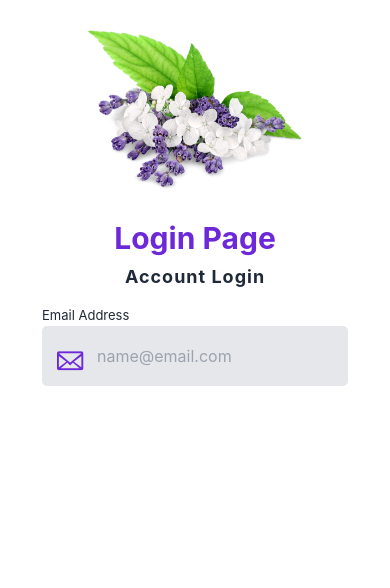
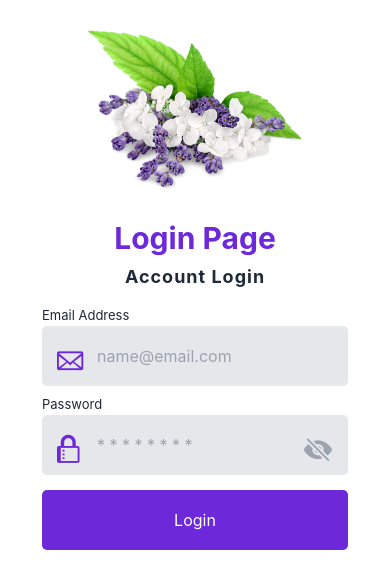
Before and after one commit to zoltanbi/login_system, a React Native app: screen / in a window 390 px wide. Shown: the top 588 px of the page. Built offline with nearby package versions, Linux system fonts and the light colour scheme.

Commit message:
Configured Password text input and Login button

```diff
--- a/components/styles.js
+++ b/components/styles.js
@@ -82,7 +82,7 @@ export const LeftIcon = styled.View`
 `
 
 export const RightIcon = styled.TouchableOpacity`
-  left: 15px;
+  right: 15px;
   top: 38px;
   position: absolute;
   z-index: 1;
@@ -92,6 +92,7 @@ export const StyledButton = styled.TouchableOpacity`
   padding: 15px;
   background-color: ${brand};
   justify-content: center;
+  align-items: center;
   border-radius: 5px;
   margin-vertical: 5px;
   height: 60px;
--- a/screens/Login.js
+++ b/screens/Login.js
@@ -1,9 +1,9 @@
-import React from 'react';
+import React, {useState} from 'react';
 import { StatusBar } from 'expo-status-bar';
 import {View} from 'react-native';
 
 //icons
-import {Octicons} from '@expo/vector-icons';
+import {Octicons, Ionicons} from '@expo/vector-icons';
 
 //formik
 import {Formik} from 'formik';
@@ -28,6 +28,9 @@ import {
 const { brand, darkLight } = Colors;
 
 const Login = () => {
+
+    const [hidePassword, setHidePassword] = useState(true)
+
     return (
         <StyledContainer>
             <StatusBar style="dark"/>
@@ -53,6 +56,24 @@ const Login = () => {
                             value={values.email}
                             keyboardType="email-address"
                         />
+                        <MyTextInput
+                            label="Password"
+                            icon="lock"
+                            placeholder="* * * * * * * *"
+                            placeholderTextColor={darkLight}
+                            onChangeText={handleChange('password')}
+                            onBlur={handleChange('password')}
+                            value={values.password}
+                            secureTextEntry={hidePassword}
+                            isPassword={true}
+                            hidePassword={hidePassword}
+                            setHidePassword={setHidePassword}
+                        />
+                        <StyledButton onPress={handleSubmit}>
+                            <ButtonText>
+                                Login
+                            </ButtonText>
+                        </StyledButton>
                 </StyledFormArea>)}
 
                 </Formik>
@@ -61,7 +82,7 @@ const Login = () => {
     );
 }
 
-const MyTextInput = ({label, icon, ...props}) => {
+const MyTextInput = ({label, icon, isPassword, hidePassword, setHidePassword, ...props}) => {
     return (
         <View>
             <LeftIcon>
@@ -69,6 +90,11 @@ const MyTextInput = ({label, icon, ...props}) => {
             </LeftIcon>
             <StyledInputLabel>{label}</StyledInputLabel>
             <StyledTextInput {...props}/>
+            {isPassword && (
+                <RightIcon onPress={() => setHidePassword(!hidePassword)}>
+                    <Ionicons name={hidePassword ? 'md-eye-off' : 'md-eye'}size={30} color={darkLight}/>
+                </RightIcon>
+            )}
         </View>
     )
 }
```
